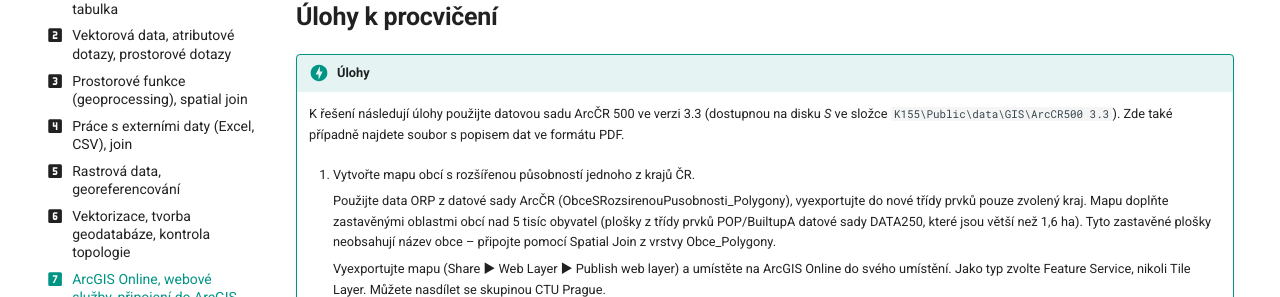
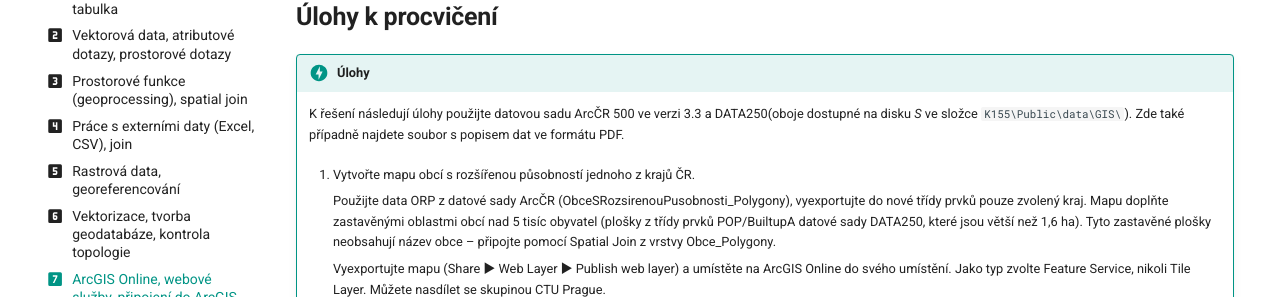
Before and after one commit to k155gis0/gis1, an MkDocs documentation site: the page built from docs/cviceni/cviceni7.md, in a window 1280 px wide and 900 px high, scrolled down 1223 px. Shown: the part 154-451 px from the top of the window. Built offline with MkDocs 1.6.1 and Material for MkDocs 9.7.7, drawn with Linux system fonts in a browser that asks for light colours.

Commit message:
Update cviceni7.md

```diff
--- a/docs/cviceni/cviceni7.md
+++ b/docs/cviceni/cviceni7.md
@@ -48,8 +48,8 @@ Náplní cvičení je seznámení s prostředním ArcGIS Online. V rámci cviče
 !!! task-fg-color "Úlohy"
 
     K řešení následují úlohy použijte datovou sadu ArcČR
-    500 ve verzi 3.3 (dostupnou na disku *S* ve složce
-    ``K155\Public\data\GIS\ArcCR500 3.3``). Zde také případně najdete soubor s
+    500 ve verzi 3.3 a DATA250(oboje dostupné na disku *S* ve složce
+    ``K155\Public\data\GIS\``). Zde také případně najdete soubor s
     popisem dat ve formátu PDF.
 
     1. Vytvořte mapu obcí s rozšířenou působností jednoho z krajů ČR.
```
